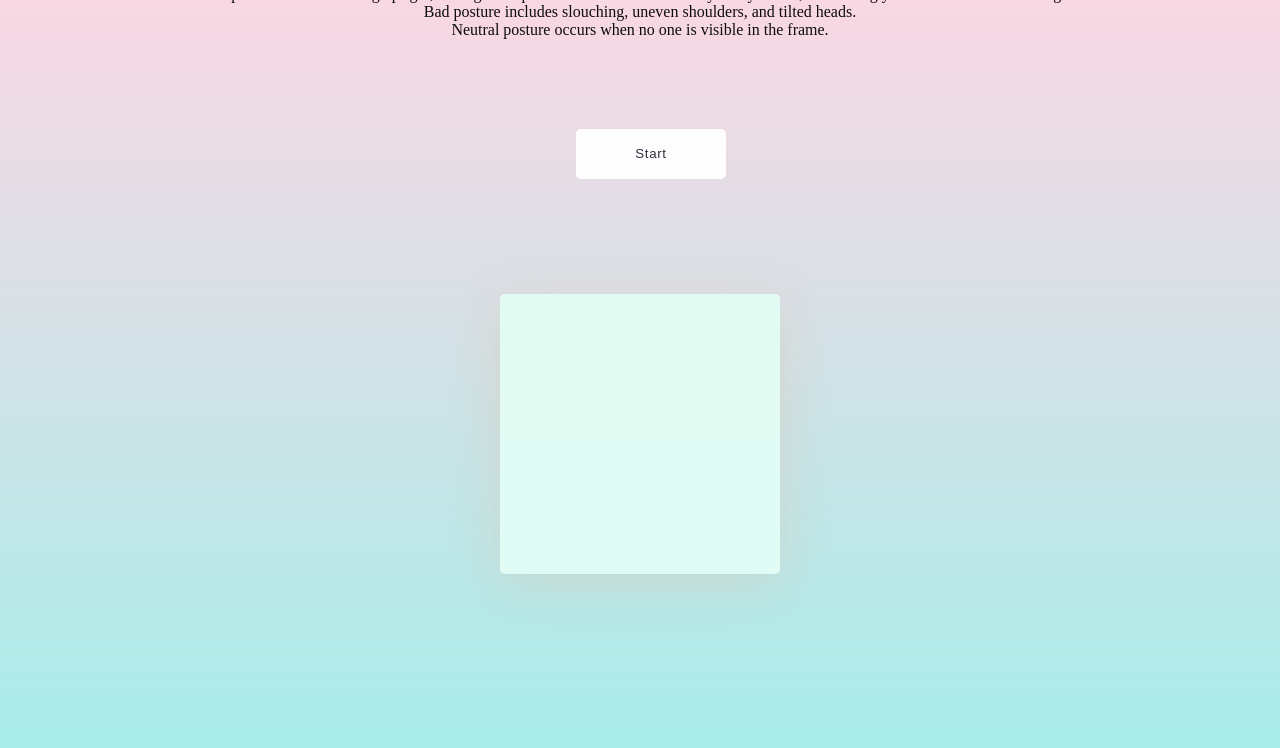
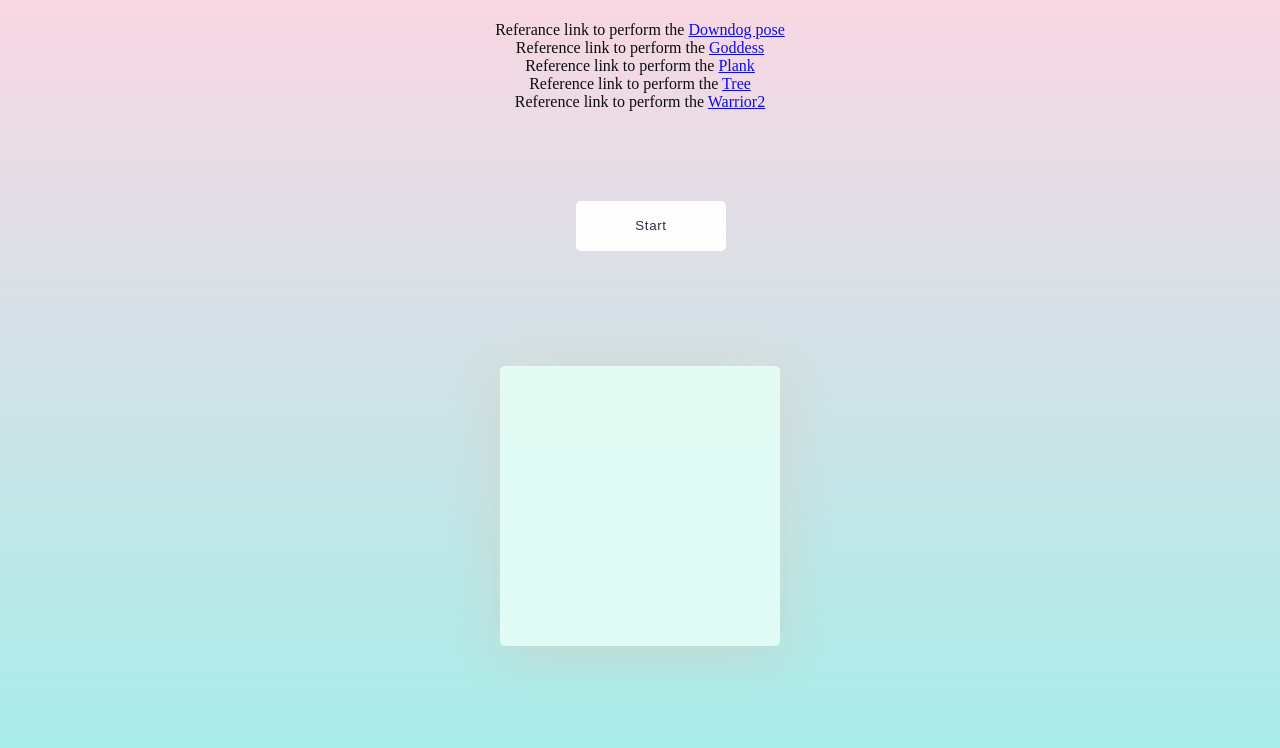
Before and after one commit to SHAIMA-HAQUE/Fitnessify, a plain HTML site: page yoga/yoga.html in a window 1280 px wide. Shown: the part 52-800 px from the top of the page. Drawn offline with Linux system fonts and the light colour scheme; files whose address does not match are found by name.

Commit message:
Content for yoga and posture created

```diff
--- a/yoga/yoga.html
+++ b/yoga/yoga.html
@@ -32,11 +32,14 @@
     </head>
   <body>
       <div><h1 style = "text-align:center">Yoga Detector </h1></div>
-
+      <br>
+      <br>
       <div>
-      <p style = "text-align:center"> Good posture includes sitting upright, having the top one-third of the monitor at your eye-level, and having your ears and shoulders aligned. </p>
-      <p style = "text-align:center"> Bad posture includes slouching, uneven shoulders, and tilted heads. </p>
-      <p style = "text-align:center"> Neutral posture occurs when no one is visible in the frame. </p>
+      <p style = "text-align:center"> Referance link to perform the <a href="https://www.youtube.com/watch?v=dbKYu2NliDQ">Downdog pose</a></p>
+      <p style = "text-align:center"> Reference link to perform the <a href="https://www.youtube.com/watch?v=TwmHvDwSofI">Goddess</a></p>
+      <p style = "text-align:center"> Reference link to perform the <a href="https://www.youtube.com/watch?v=6qg3r4zZE_k">Plank</a></p>
+      <p style = "text-align:center"> Reference link to perform the <a href="https://www.youtube.com/watch?v=yVE4XXFFO70">Tree</a></p>
+      <p style = "text-align:center"> Reference link to perform the <a href="https://www.youtube.com/watch?v=bcYeuESSrP0">Warrior2</a></p>
       </div>
 
     </head>
```
Also changed, not shown: posture/home.html (+2 -1 lines).
